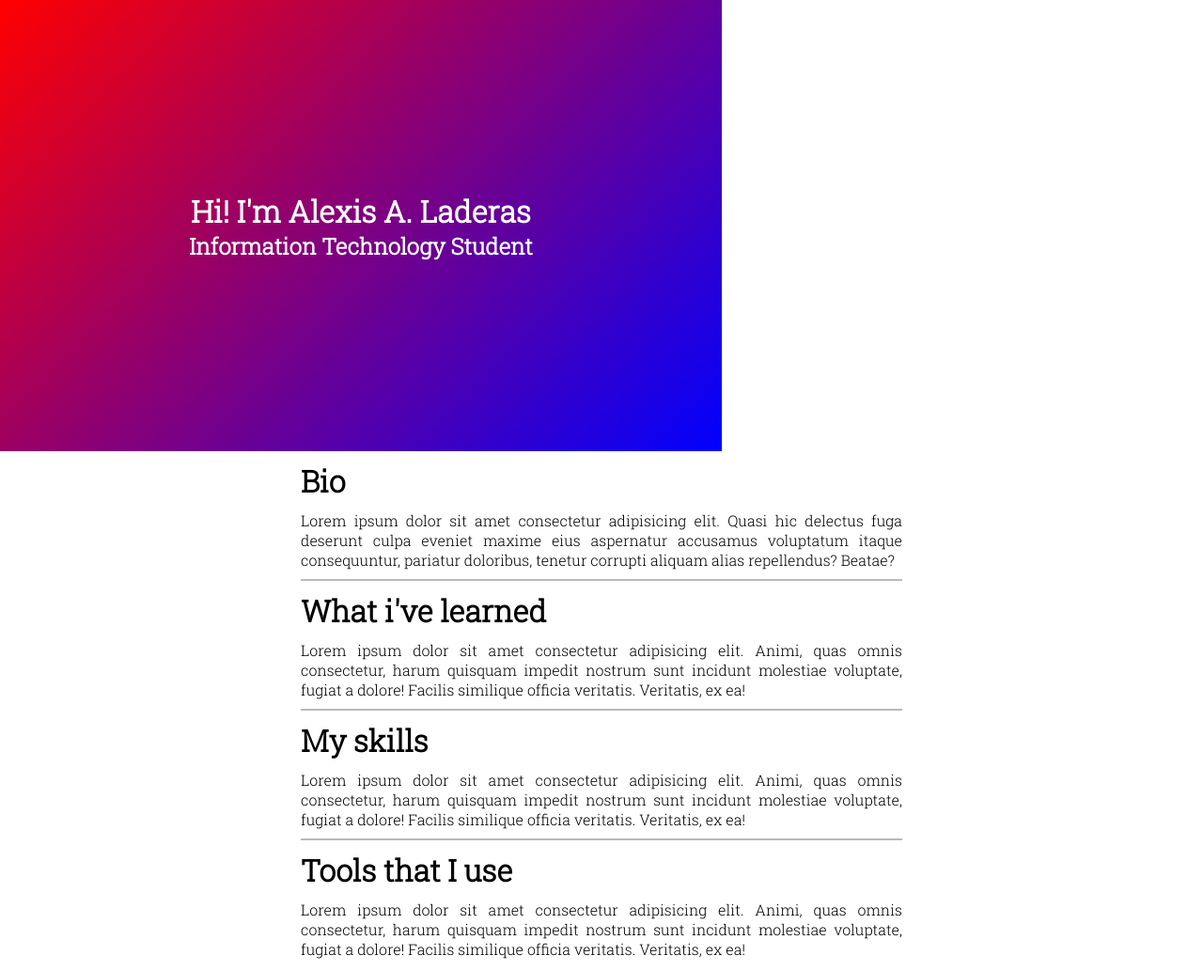
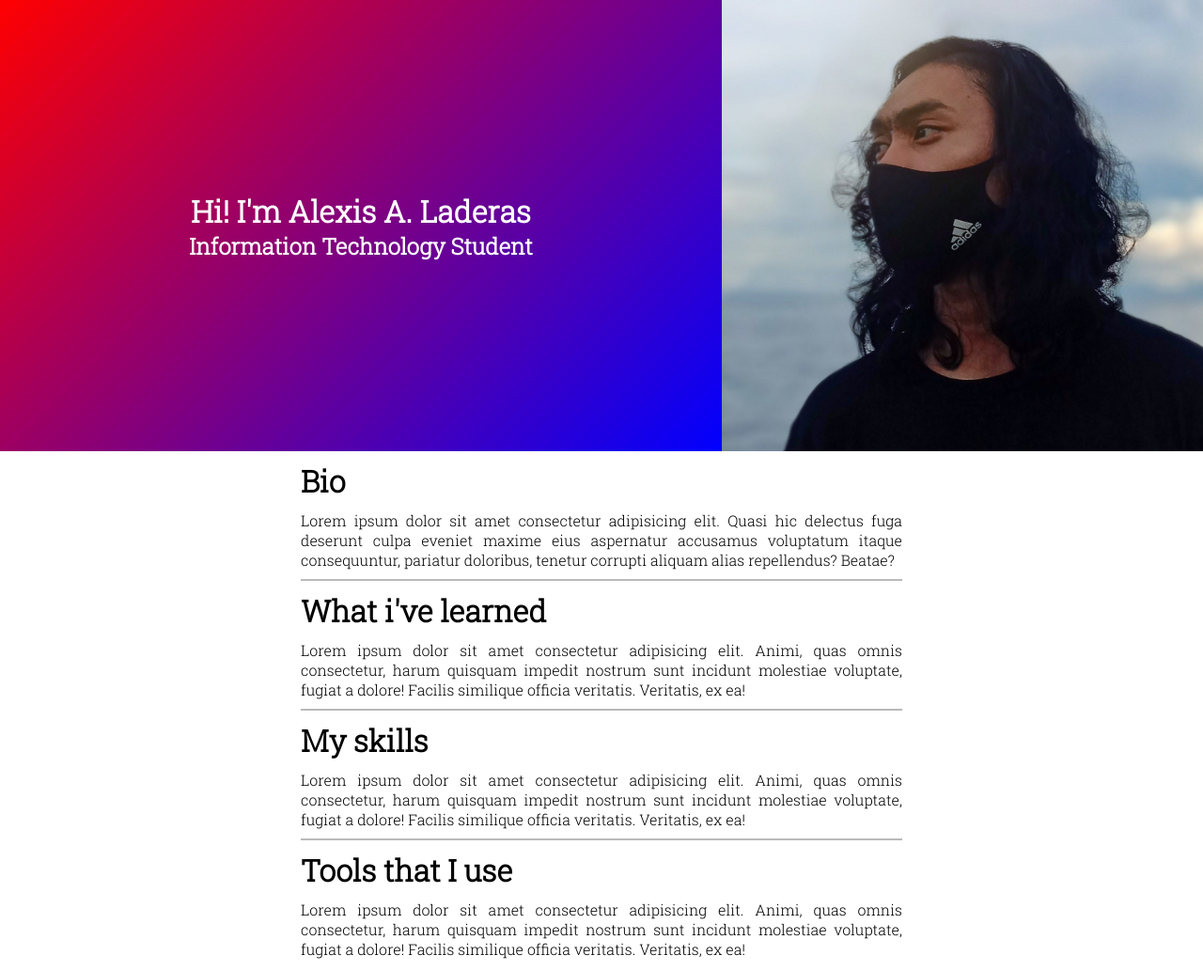
Before and after one commit to alex-laderas/portfolio, a plain HTML site: page index.html in a window 1280 px wide. Shown: the top 1033 px of the page at 94% size. Drawn offline with Linux system fonts and the light colour scheme; the site is published under a folder, as on GitHub Pages, so addresses that start at the root find nothing.

Commit message:
moved main photo to folder "src"

```diff
--- a/index.css
+++ b/index.css
@@ -25,7 +25,7 @@
 }
 
 .bg-pic {
-    background-image: url("/profile.jpg");
+    background-image: url("./src/profile.jpg");
     background-size: cover;
     width: 40%;
     align-content: flex-end;
```
Also changed, not shown: src/profile.jpg (renamed from profile.jpg).
